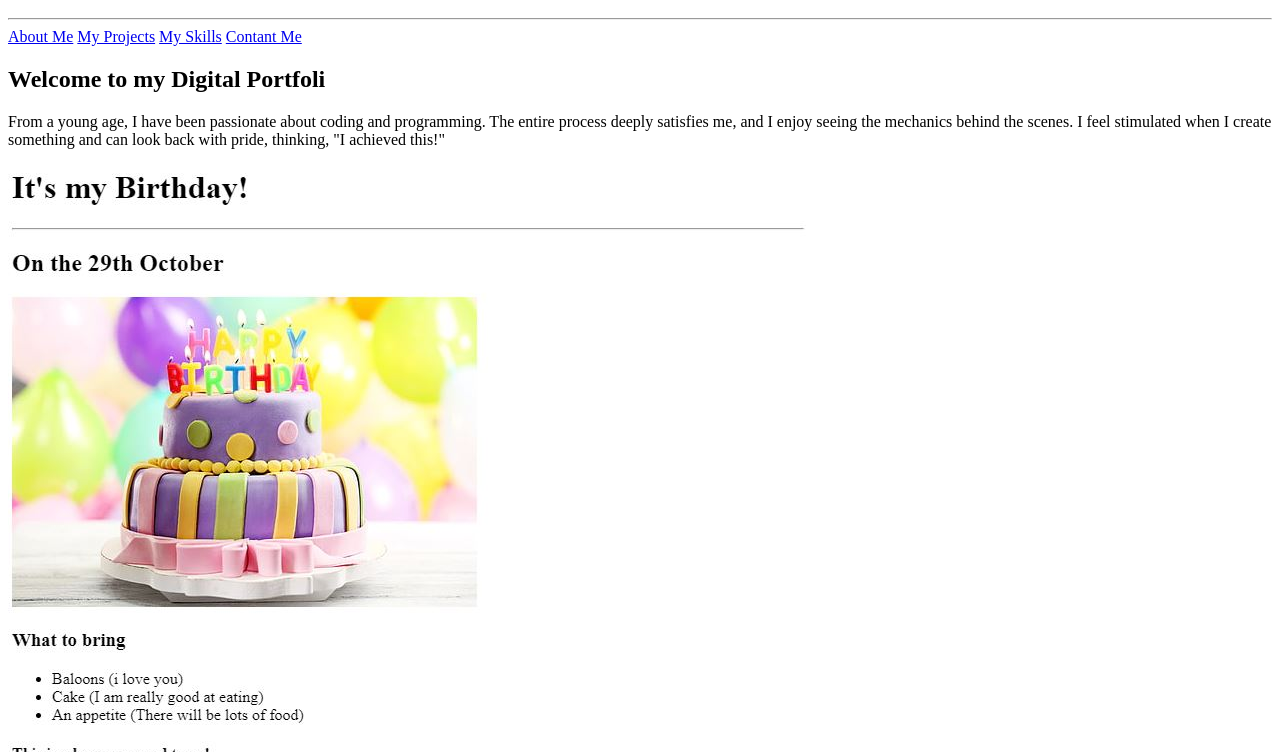
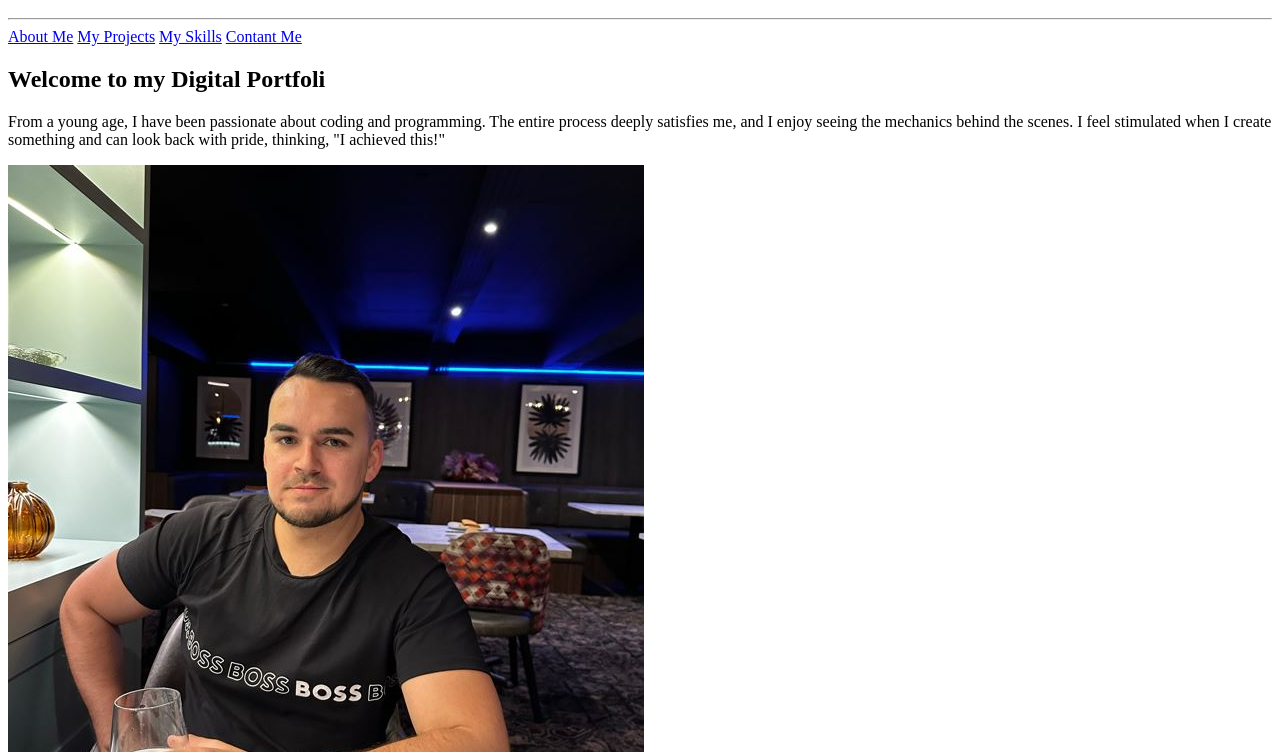
Before and after one commit to arthursmelkovs92/html-portfolio, a plain HTML site: page index.html in a window 1280 px wide. Shown: the part 48-800 px from the top of the page. Drawn offline with Linux system fonts and the light colour scheme.

Commit message:
Update index.html

```diff
--- a/index.html
+++ b/index.html
@@ -19,7 +19,7 @@
 
     <h2>Welcome to my Digital Portfoli</h2>
     <p>From a young age, I have been passionate about coding and programming. The entire process deeply satisfies me, and I enjoy seeing the mechanics behind the scenes. I feel stimulated when I create something and can look back with pride, thinking, "I achieved this!"</p>
-    <img src="./Capture2.jpg" alt="Arthur Smelkovs image">
+    <img src="./Capture1.jpg" alt="Arthur Smelkovs image">
 
     <h1>My projects</h1>
 
```
